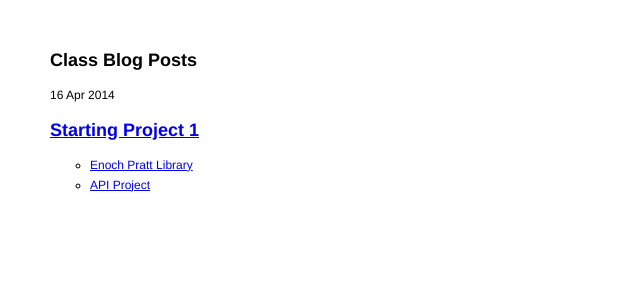
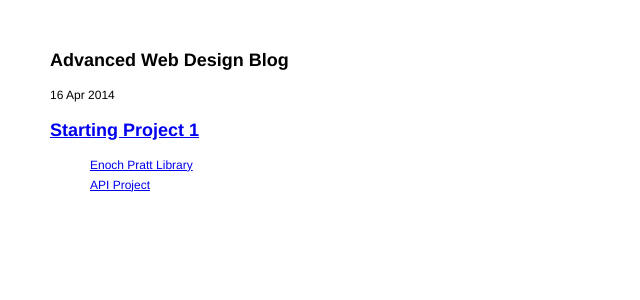
Before and after one commit to amcmicken/jekyll2, a Jekyll site: the page built from index.html, in a window 1280 px wide. Shown: the top 300 px of the page, without its empty margins (0-640 px from the left). Built offline with Jekyll 4.4.1, drawn with Linux system fonts in a browser that asks for light colours.

Commit message:
index.html update

```diff
--- a/assets/css/main.css
+++ b/assets/css/main.css
@@ -6,5 +6,5 @@ body{
 	margin: 50px;
 }
 li{
-	list-style: circle;
+	list-style: none;
 }
--- a/index.html
+++ b/index.html
@@ -3,7 +3,7 @@ layout: default
 title: Advanced Web Design
 ---
 <section class="list postlist">
-	<h1>Class Blog Posts</h1>
+	<h1>Advanced Web Design Blog</h1>
 
 	{% for post in site.posts %}
 	<article>
```
